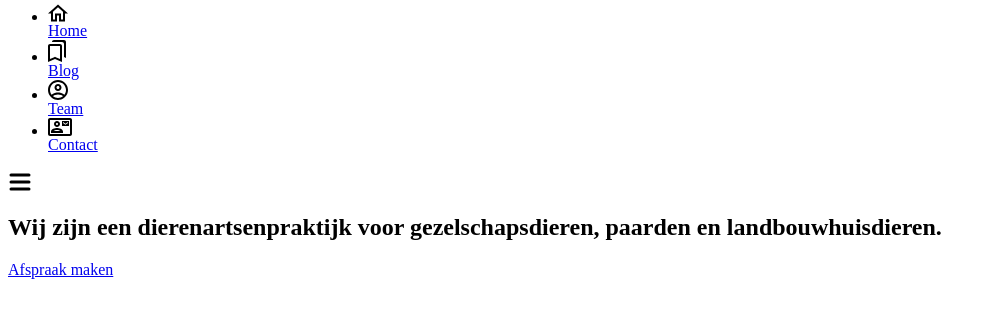
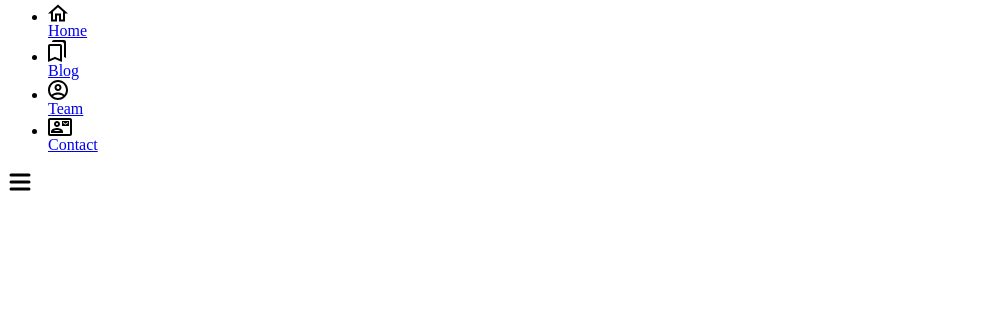
Before and after one commit to varvino/veterinair-centrum, a PHP site: page /veterinair-centrum/template-parts/header.php in a window 1280 px wide. Shown: the part 410-728 px from the top of the page, without its empty margins (0-996 px from the left). Run offline with PHP 8.4, Linux system fonts and the light colour scheme; some libraries are stand-ins or nearby versions.

Commit message:
Header: added post types classes

```diff
--- a/template-parts/header.php
+++ b/template-parts/header.php
@@ -1,3 +1,4 @@
+<header class="header__outer-container <?php if (isset($post_type)) : echo 'header__outer-container--' . $post_type;endif; ?>">
     <div class="header__inner-container">
         <div class="navigation-container">
             <div class="logo">
@@ -16,10 +17,13 @@
                 <img src="<?php echo HTTP; ?>src/img/icons/icon_hamburger.svg" alt="Open de navigatie">
             </a>
         </div>
+        <?php if (isset($post_type) && $post_type == 'front-page') : ?>
             <div class="hero-container">
                 <h2 class="hero__text">
                     Wij zijn een dierenartsenpraktijk voor gezelschapsdieren, paarden en landbouwhuisdieren.
                 </h2>
-        <a href="#" class="hero__button button">Afspraak maken</a>
+                <a href="#contact" class="hero__button button">Afspraak maken</a>
             </div>
+        <?php endif; ?>
     </div>
+</header>
```
Lines whose indentation alone changed are shown as unchanged.
